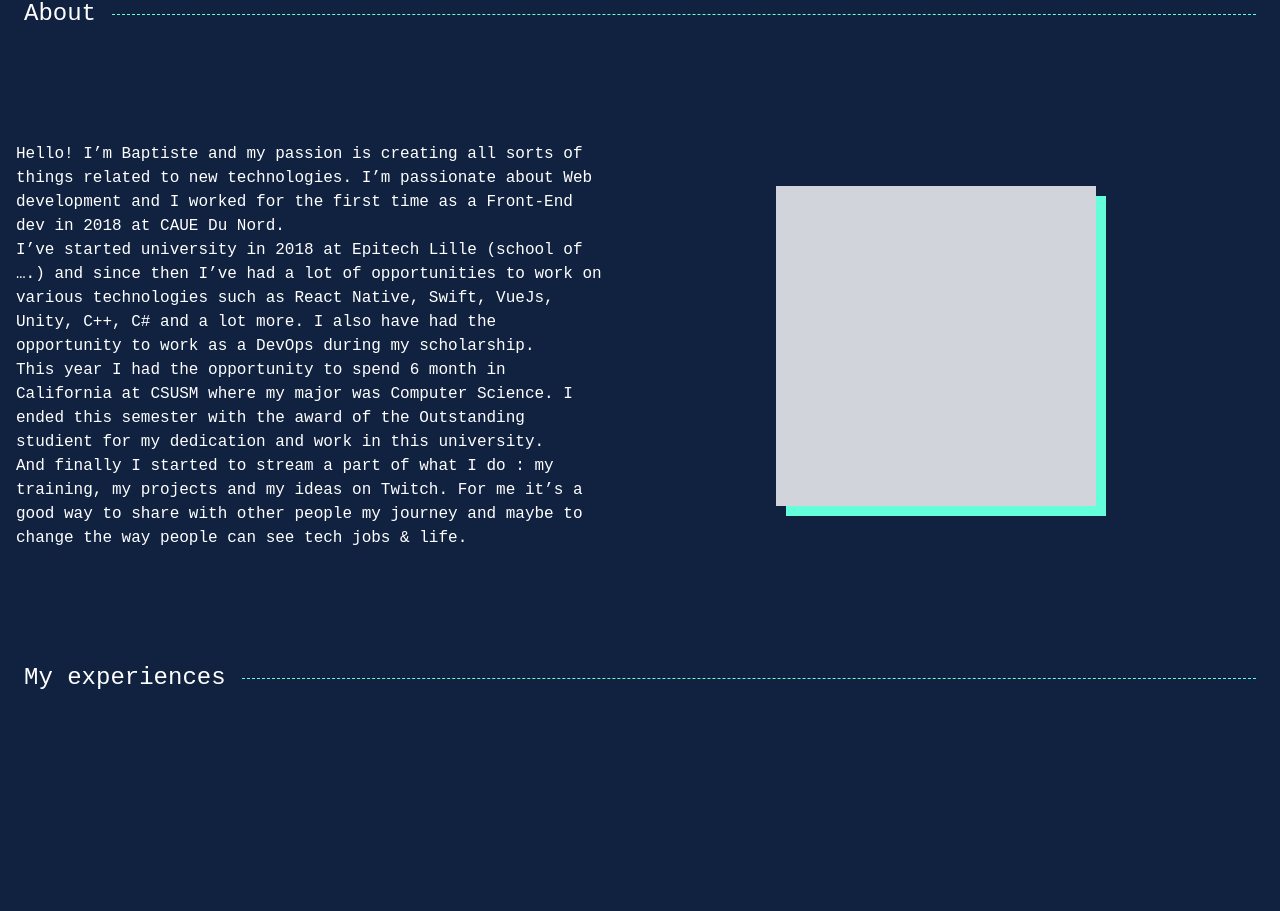
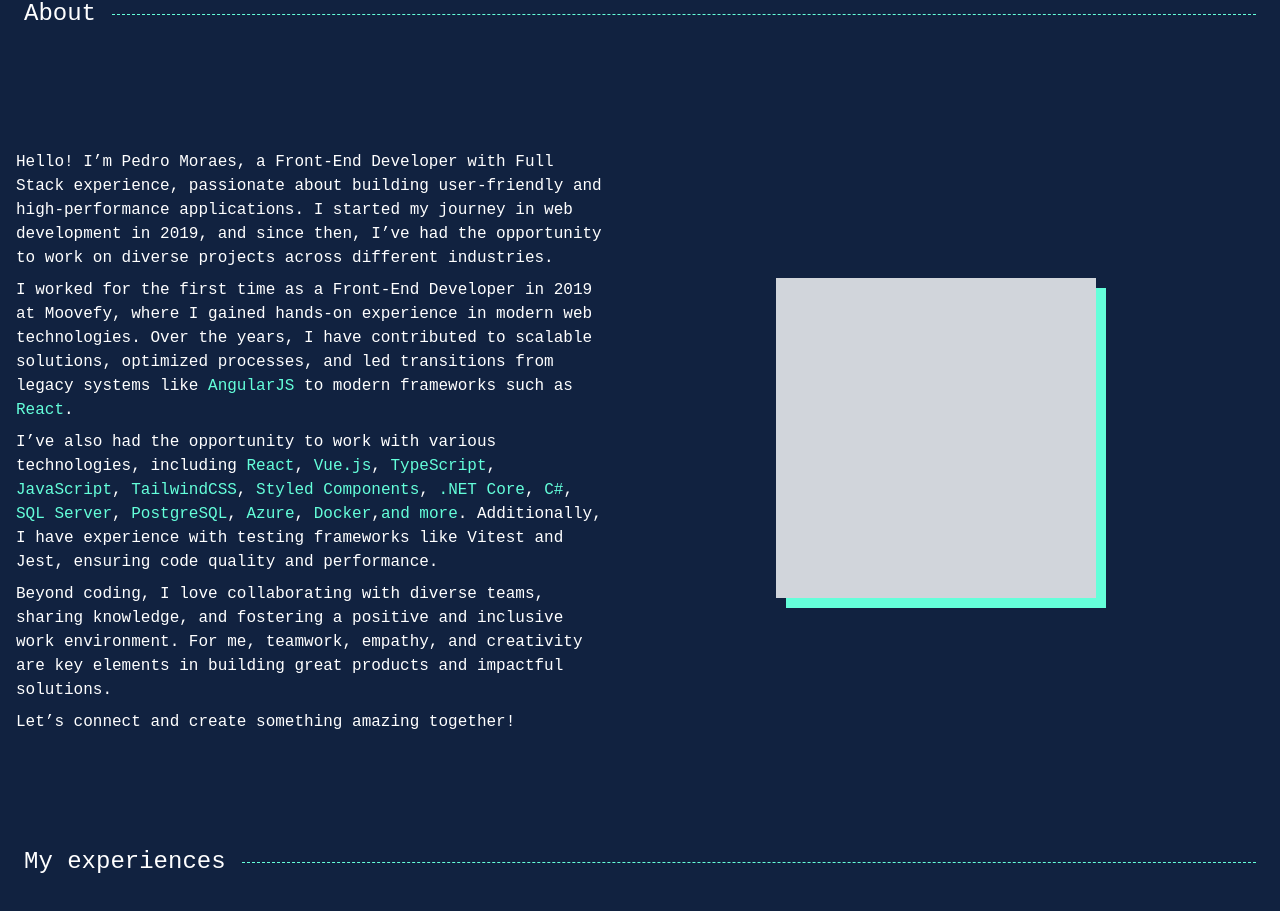
Before and after one commit to pedrojose06/portifolio, a Next.js app: page / in a window 1280 px wide. Shown: the part 770-1681 px from the top of the page. Built offline with nearby package versions, Linux system fonts and the light colour scheme.

Commit message:
feat: include my onfo into about page

```diff
--- a/src/pages/About/About.tsx
+++ b/src/pages/About/About.tsx
@@ -1,31 +1,48 @@
 const About = () => {
   return (
     <section className="flex h-auto min-h-screenDvh flex-col py-24 md:flex-row">
-      <div className="flex flex-1 flex-col items-center justify-around">
-        <p>
-          Hello! I’m Baptiste and my passion is creating all sorts of things
-          related to new technologies. I’m passionate about Web development and
-          I worked for the first time as a Front-End dev in 2018 at CAUE Du
-          Nord.
+      <div className="flex flex-1 flex-col justify-around">
+        <p className="pt-2">
+          Hello! I’m Pedro Moraes, a Front-End Developer with Full Stack
+          experience, passionate about building user-friendly and
+          high-performance applications. I started my journey in web development
+          in 2019, and since then, I’ve had the opportunity to work on diverse
+          projects across different industries.
         </p>
-        <p>
-          I’ve started university in 2018 at Epitech Lille (school of ….) and
-          since then I’ve had a lot of opportunities to work on various
-          technologies such as React Native, Swift, VueJs, Unity, C++, C# and a
-          lot more. I also have had the opportunity to work as a DevOps during
-          my scholarship.
+        <p className="pt-2">
+          I worked for the first time as a Front-End Developer in 2019 at
+          Moovefy, where I gained hands-on experience in modern web
+          technologies. Over the years, I have contributed to scalable
+          solutions, optimized processes, and led transitions from legacy
+          systems like <span className="text-primary">AngularJS</span> to modern
+          frameworks such as <span className="text-primary">React</span>.
         </p>
-        <p>
-          This year I had the opportunity to spend 6 month in California at
-          CSUSM where my major was Computer Science. I ended this semester with
-          the award of the Outstanding studient for my dedication and work in
-          this university.
+        <p className="pt-2">
+          I’ve also had the opportunity to work with various technologies,
+          including <span className="text-primary">React</span>,{' '}
+          <span className="text-primary">Vue.js</span>,{' '}
+          <span className="text-primary">TypeScript</span>,{' '}
+          <span className="text-primary">JavaScript</span>,{' '}
+          <span className="text-primary">TailwindCSS</span>,{' '}
+          <span className="text-primary">Styled Components</span>,{' '}
+          <span className="text-primary">.NET Core</span>,{' '}
+          <span className="text-primary">C#</span>,{' '}
+          <span className="text-primary">SQL Server</span>,{' '}
+          <span className="text-primary">PostgreSQL</span>,{' '}
+          <span className="text-primary">Azure</span>,{' '}
+          <span className="text-primary">Docker</span>,
+          <span className="text-primary">and more</span>. Additionally, I have
+          experience with testing frameworks like Vitest and Jest, ensuring code
+          quality and performance.
         </p>
-        <p>
-          And finally I started to stream a part of what I do : my training, my
-          projects and my ideas on Twitch. For me it’s a good way to share with
-          other people my journey and maybe to change the way people can see
-          tech jobs & life.
+        <p className="pt-2">
+          Beyond coding, I love collaborating with diverse teams, sharing
+          knowledge, and fostering a positive and inclusive work environment.
+          For me, teamwork, empathy, and creativity are key elements in building
+          great products and impactful solutions.
+        </p>
+        <p className="pt-2">
+          Let’s connect and create something amazing together!
         </p>
       </div>
       <div className=" flex min-h-80 min-w-80 flex-1 items-center justify-center py-8 md:px-8">
```
